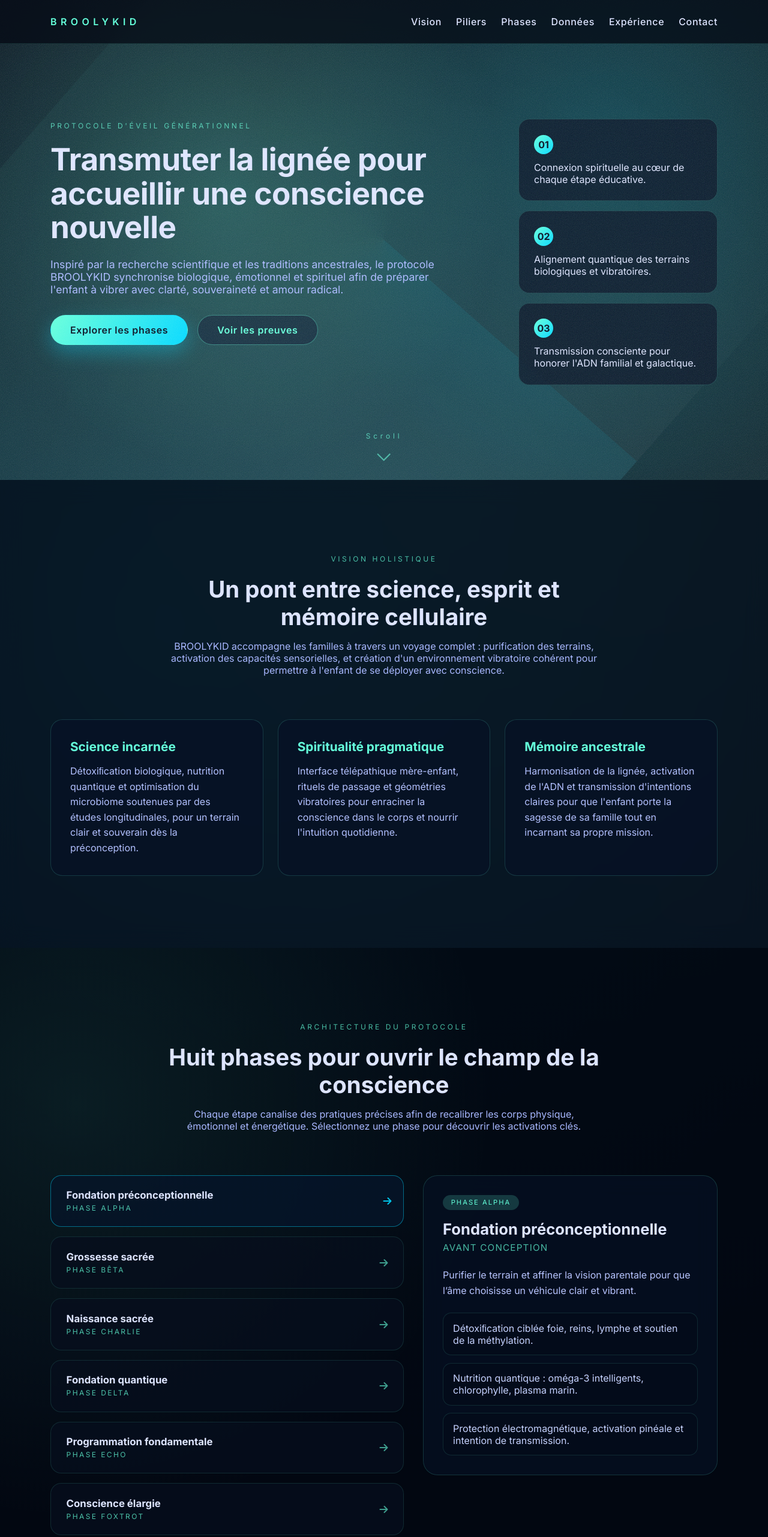
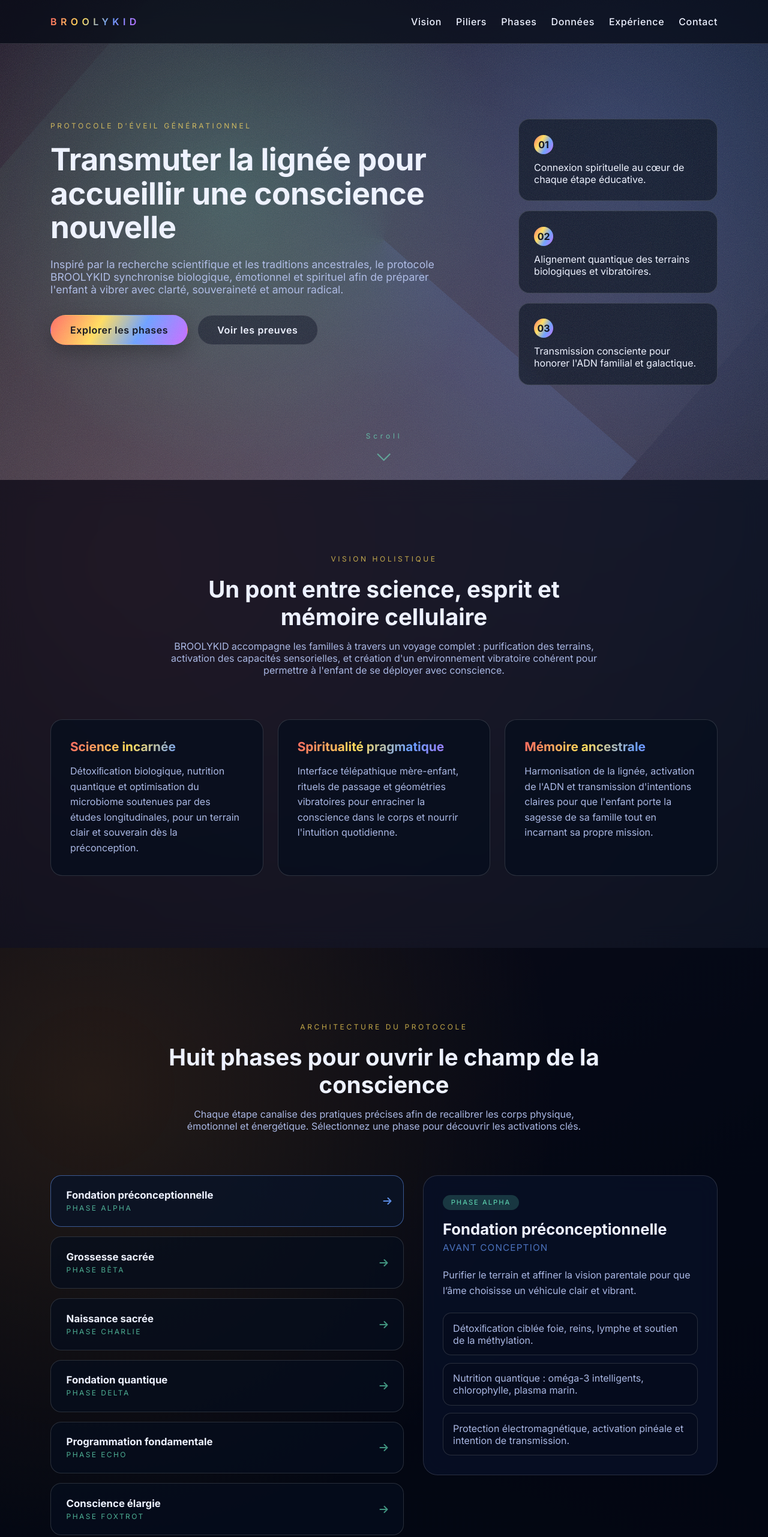
Before and after one commit to algoq369/broolykid-protocol, a plain HTML site: page index.html in a window 1280 px wide. Shown: the top 2562 px of the page at 60% size. Drawn offline with nearby package versions, Linux system fonts and the light colour scheme.

Commit message:
Refresh rainbow visual system
Co-authored-by: factory-droid[bot] <138933559+factory-droid[bot]@users.noreply.github.com>

```diff
--- a/styles.css
+++ b/styles.css
@@ -8,21 +8,59 @@
   scroll-behavior: smooth;
 }
 
+:root {
+  --color-1: 255, 105, 97;
+  --color-2: 255, 166, 43;
+  --color-3: 255, 219, 90;
+  --color-4: 97, 221, 183;
+  --color-5: 104, 157, 255;
+  --color-6: 200, 103, 255;
+  --text-primary: 237, 241, 255;
+  --text-secondary: 170, 184, 228;
+  --surface-strong: rgba(8, 16, 38, 0.86);
+  --surface-soft: rgba(6, 14, 30, 0.72);
+  --surface-ghost: rgba(15, 21, 38, 0.45);
+  --border-strong: rgba(255, 255, 255, 0.24);
+  --border-soft: rgba(255, 255, 255, 0.14);
+  --accent-gradient: linear-gradient(
+    120deg,
+    rgb(var(--color-1)) 0%,
+    rgb(var(--color-3)) 35%,
+    rgb(var(--color-5)) 65%,
+    rgb(var(--color-6)) 100%
+  );
+  --accent-gradient-alt: linear-gradient(
+    120deg,
+    rgb(var(--color-4)) 0%,
+    rgb(var(--color-6)) 100%
+  );
+}
+
 body {
   font-family: "Inter", sans-serif;
-  color: #dde4ff;
+  color: rgb(var(--text-primary));
   background:
     radial-gradient(
-      circle at 20% 20%,
-      rgba(0, 212, 255, 0.12),
-      transparent 35%
+      circle at 16% 18%,
+      rgba(var(--color-1), 0.24),
+      transparent 32%
     ),
     radial-gradient(
-      circle at 80% 10%,
-      rgba(100, 255, 218, 0.12),
-      transparent 40%
+      circle at 82% 12%,
+      rgba(var(--color-5), 0.22),
+      transparent 38%
     ),
-    linear-gradient(180deg, #070914 0%, #081021 60%, #04060e 100%);
+    radial-gradient(
+      circle at 26% 78%,
+      rgba(var(--color-3), 0.16),
+      transparent 44%
+    ),
+    linear-gradient(
+      180deg,
+      rgba(4, 7, 19, 1) 0%,
+      rgba(6, 12, 26, 1) 58%,
+      rgba(4, 6, 16, 1) 100%
+    );
   overflow-x: hidden;
 }
 
@@ -51,8 +89,8 @@
   width: 100%;
   z-index: 10;
   backdrop-filter: blur(16px);
-  background: rgba(4, 7, 18, 0.72);
-  border-bottom: 1px solid rgba(100, 255, 218, 0.12);
+  background: rgba(5, 8, 24, 0.68);
+  border-bottom: 1px solid var(--border-soft);
   transition: background 0.4s ease;
 }
 
@@ -69,7 +107,9 @@
 .brand-label {
   letter-spacing: 0.4rem;
   font-weight: 600;
-  color: #64ffda;
+  background: var(--accent-gradient);
+  -webkit-background-clip: text;
+  color: transparent;
 }
 
 .nav-menu {
@@ -79,7 +119,7 @@
 }
 
 .nav-link {
-  color: #dde4ff;
+  color: rgb(var(--text-primary));
   text-decoration: none;
   font-weight: 500;
   letter-spacing: 0.04em;
@@ -95,7 +135,7 @@
   bottom: 0;
   width: 100%;
   height: 2px;
-  background: linear-gradient(90deg, #64ffda, #00d8ff);
+  background: var(--accent-gradient);
   transform: scaleX(0);
   transform-origin: left;
   transition: transform 0.3s ease;
@@ -103,7 +143,7 @@
 
 .nav-link:hover,
 .nav-link:focus {
-  color: #64ffda;
+  color: rgb(var(--text-primary));
 }
 
 .nav-link:hover::after,
@@ -121,7 +161,7 @@
 .bar {
   width: 26px;
   height: 3px;
-  background: #dde4ff;
+  background: rgb(var(--text-primary));
   transition: all 0.3s ease;
 }
 
@@ -144,10 +184,14 @@
   background:
     radial-gradient(
       circle at 30% 40%,
-      rgba(100, 255, 218, 0.18),
+      rgba(var(--color-4), 0.22),
       transparent 45%
     ),
-    radial-gradient(circle at 80% 30%, rgba(0, 216, 255, 0.16), transparent 50%);
+    radial-gradient(
+      circle at 80% 30%,
+      rgba(var(--color-5), 0.18),
+      transparent 50%
+    );
   z-index: 0;
   overflow: hidden;
 }
@@ -159,8 +203,8 @@
   background:
     conic-gradient(
       from 0deg,
-      rgba(0, 216, 255, 0.08),
-      rgba(100, 255, 218, 0.05),
+      rgba(var(--color-5), 0.12),
+      rgba(var(--color-4), 0.07),
       transparent 70%
     ),
     radial-gradient(
@@ -191,7 +235,7 @@
 }
 
 .hero-intro p {
-  color: #a9b8ff;
+  color: rgb(var(--text-secondary));
   font-size: 1.1rem;
   max-width: 640px;
   margin-bottom: 2rem;
@@ -221,24 +265,24 @@
 }
 
 .btn-primary {
-  background: linear-gradient(120deg, #64ffda, #00d8ff);
-  color: #041022;
-  box-shadow: 0 12px 32px rgba(0, 216, 255, 0.35);
+  background: var(--accent-gradient);
+  color: #050915;
+  box-shadow: 0 12px 32px rgba(0, 0, 0, 0.32);
 }
 
 .btn-primary:hover {
   transform: translateY(-3px);
-  box-shadow: 0 18px 40px rgba(0, 216, 255, 0.4);
+  box-shadow: 0 18px 46px rgba(0, 0, 0, 0.4);
 }
 
 .btn-ghost {
-  border-color: rgba(100, 255, 218, 0.4);
-  color: #64ffda;
-  background: rgba(14, 26, 52, 0.55);
+  border-color: var(--border-soft);
+  color: rgb(var(--text-primary));
+  background: rgba(12, 18, 36, 0.55);
 }
 
 .btn-ghost:hover {
-  background: rgba(100, 255, 218, 0.1);
+  background: rgba(255, 255, 255, 0.12);
   transform: translateY(-3px);
 }
 
@@ -247,7 +291,7 @@
   text-transform: uppercase;
   letter-spacing: 0.3em;
   font-size: 0.75rem;
-  color: rgba(100, 255, 218, 0.72);
+  color: rgba(var(--color-3), 0.75);
   margin-bottom: 1.25rem;
 }
 
@@ -258,8 +302,8 @@
 }
 
 .point-card {
-  background: rgba(7, 18, 38, 0.78);
-  border: 1px solid rgba(100, 255, 218, 0.18);
+  background: var(--surface-soft);
+  border: 1px solid var(--border-soft);
   border-radius: 18px;
   padding: 1.6rem;
   backdrop-filter: blur(22px);
@@ -277,8 +321,8 @@
   width: 32px;
   height: 32px;
   border-radius: 50%;
-  background: linear-gradient(135deg, #64ffda, #00d8ff);
-  color: #041022;
+  background: var(--accent-gradient);
+  color: #050915;
   font-weight: 700;
   margin-bottom: 0.75rem;
 }
@@ -294,14 +338,14 @@
   gap: 10px;
   font-size: 0.75rem;
   letter-spacing: 0.4em;
-  color: rgba(100, 255, 218, 0.7);
+  color: rgba(var(--color-4), 0.72);
 }
 
 .scroll-arrow {
   width: 16px;
   height: 16px;
-  border-right: 2px solid rgba(100, 255, 218, 0.6);
-  border-bottom: 2px solid rgba(100, 255, 218, 0.6);
+  border-right: 2px solid rgba(var(--color-4), 0.6);
+  border-bottom: 2px solid rgba(var(--color-4), 0.6);
   transform: rotate(45deg);
   animation: scrollBounce 2s infinite;
 }
@@ -348,11 +392,11 @@
 }
 
 .section-header p {
-  color: #a9b8ff;
+  color: rgb(var(--text-secondary));
 }
 
 .vision {
-  background: rgba(5, 12, 26, 0.6);
+  background: rgba(6, 12, 24, 0.6);
   backdrop-filter: blur(18px);
 }
 
@@ -363,8 +407,8 @@
 }
 
 .vision-card {
-  background: rgba(7, 18, 38, 0.75);
-  border: 1px solid rgba(100, 255, 218, 0.16);
+  background: var(--surface-soft);
+  border: 1px solid var(--border-soft);
   border-radius: 20px;
   padding: 2rem;
   min-height: 240px;
@@ -372,31 +416,32 @@
     transform 0.3s ease,
     border-color 0.3s ease;
 }
-
 .vision-card:hover {
   transform: translateY(-8px);
-  border-color: rgba(0, 216, 255, 0.45);
+  border-color: rgba(var(--color-5), 0.55);
 }
 
 .vision-card h3 {
   margin-bottom: 1rem;
   font-size: 1.3rem;
-  color: #64ffda;
+  background: var(--accent-gradient);
+  -webkit-background-clip: text;
+  color: transparent;
 }
 
 .vision-card p {
-  color: #b3c1ff;
+  color: rgb(var(--text-secondary));
   line-height: 1.6;
 }
 
 .phases {
   background:
     radial-gradient(
-      circle at 10% 20%,
-      rgba(100, 255, 218, 0.08),
-      transparent 45%
+      circle at 12% 18%,
+      rgba(var(--color-2), 0.12),
+      transparent 50%
     ),
-    rgba(2, 6, 16, 0.85);
+    rgba(3, 7, 18, 0.85);
 }
 
 .phases-layout {
@@ -416,8 +461,8 @@
   align-items: center;
   padding: 1.4rem 1.6rem;
   border-radius: 18px;
-  background: rgba(7, 15, 30, 0.75);
-  border: 1px solid rgba(100, 255, 218, 0.12);
+  background: var(--surface-soft);
+  border: 1px solid var(--border-soft);
   cursor: pointer;
   font: inherit;
   color: inherit;
@@ -431,7 +476,7 @@
 
 .phase-card:focus {
   outline: none;
-  box-shadow: 0 0 0 3px rgba(100, 255, 218, 0.18);
+  box-shadow: 0 0 0 3px rgba(var(--color-5), 0.2);
 }
 
 .phase-card h4 {
@@ -439,36 +484,36 @@
 }
 
 .phase-card span {
-  color: rgba(100, 255, 218, 0.75);
+  color: rgba(var(--color-4), 0.78);
   letter-spacing: 0.2em;
   font-size: 0.75rem;
   text-transform: uppercase;
 }
 
 .phase-card i {
-  color: rgba(100, 255, 218, 0.6);
+  color: rgba(var(--color-4), 0.65);
   transition: transform 0.3s ease;
 }
 
 .phase-card.active,
 .phase-card:hover {
   transform: translateX(6px);
-  border-color: rgba(0, 216, 255, 0.45);
-  background: rgba(7, 22, 42, 0.85);
+  border-color: rgba(var(--color-5), 0.5);
+  background: rgba(10, 20, 40, 0.82);
 }
 
 .phase-card.active i,
 .phase-card:hover i {
   transform: translateX(6px);
-  color: rgba(0, 216, 255, 0.9);
+  color: rgba(var(--color-5), 0.88);
 }
 
 .phase-detail {
   position: sticky;
   top: 100px;
   align-self: start;
-  background: rgba(6, 16, 34, 0.78);
-  border: 1px solid rgba(100, 255, 218, 0.16);
+  background: var(--surface-strong);
+  border: 1px solid var(--border-soft);
   border-radius: 24px;
   padding: 2rem;
   backdrop-filter: blur(18px);
@@ -484,8 +529,8 @@
   justify-content: center;
   padding: 0.35rem 0.85rem;
   border-radius: 999px;
-  background: rgba(100, 255, 218, 0.18);
-  color: #64ffda;
+  background: rgba(var(--color-4), 0.2);
+  color: rgb(var(--color-4));
   letter-spacing: 0.18em;
   font-size: 0.7rem;
   text-transform: uppercase;
@@ -498,14 +543,14 @@
 }
 
 .phase-timeline {
-  color: rgba(100, 255, 218, 0.7);
+  color: rgba(var(--color-5), 0.7);
   font-size: 0.95rem;
   letter-spacing: 0.08em;
   text-transform: uppercase;
 }
 
 .phase-description {
-  color: #b8c4ff;
+  color: rgb(var(--text-secondary));
   margin-bottom: 1.5rem;
   line-height: 1.6;
 }
@@ -519,13 +564,13 @@
 .phase-points li {
   padding: 0.9rem 1rem;
   border-radius: 14px;
-  background: rgba(4, 12, 26, 0.7);
-  border: 1px solid rgba(100, 255, 218, 0.12);
-  color: #c6d2ff;
+  background: rgba(6, 12, 28, 0.72);
+  border: 1px solid var(--border-soft);
+  color: rgb(var(--text-secondary));
 }
 
 .evidence {
-  background: rgba(5, 12, 26, 0.85);
+  background: rgba(6, 10, 24, 0.85);
 }
 
 .stats-grid {
@@ -535,8 +580,8 @@
 }
 
 .stat-card {
-  background: rgba(7, 18, 38, 0.78);
-  border: 1px solid rgba(100, 255, 218, 0.14);
+  background: var(--surface-soft);
+  border: 1px solid var(--border-soft);
   border-radius: 22px;
   padding: 2rem;
   min-height: 220px;
@@ -548,7 +593,7 @@
 .stat-value {
   font-size: 2.5rem;
   font-weight: 700;
-  background: linear-gradient(120deg, #64ffda, #00d8ff);
+  background: var(--accent-gradient);
   -webkit-background-clip: text;
   -webkit-text-fill-color: transparent;
 }
@@ -557,14 +602,14 @@
   font-size: 0.75rem;
   letter-spacing: 0.14em;
   text-transform: uppercase;
-  color: rgba(100, 255, 218, 0.6);
+  color: rgba(var(--color-4), 0.68);
 }
 
 .immersion {
   background: linear-gradient(
     180deg,
-    rgba(3, 10, 24, 0.8) 0%,
-    rgba(7, 18, 40, 0.92) 100%
+    rgba(5, 11, 26, 0.82) 0%,
+    rgba(10, 20, 44, 0.94) 100%
   );
 }
 
@@ -576,8 +621,8 @@
 }
 
 .immersion-card {
-  background: rgba(7, 18, 38, 0.75);
-  border: 1px solid rgba(100, 255, 218, 0.14);
+  background: var(--surface-soft);
+  border: 1px solid var(--border-soft);
   border-radius: 20px;
   padding: 2rem;
   display: flex;
@@ -586,38 +631,40 @@
 }
 
 .immersion-card h3 {
-  color: #64ffda;
+  background: var(--accent-gradient);
+  -webkit-background-clip: text;
+  color: transparent;
 }
 
 .immersion-card ul {
   list-style: none;
   display: grid;
   gap: 0.9rem;
-  color: #c4d2ff;
+  color: rgb(var(--text-secondary));
   line-height: 1.6;
 }
 
 .immersion-quote {
   text-align: center;
-  color: #a9b8ff;
+  color: rgb(var(--text-secondary));
   font-style: italic;
   font-size: 1.05rem;
-  background: rgba(7, 12, 28, 0.7);
-  border: 1px solid rgba(100, 255, 218, 0.12);
+  background: rgba(10, 18, 36, 0.68);
+  border: 1px solid var(--border-soft);
   border-radius: 18px;
   padding: 2rem 3rem;
 }
 
 .contact {
-  background: rgba(4, 10, 22, 0.92);
+  background: rgba(5, 10, 24, 0.92);
 }
 
 .contact-inner {
   display: flex;
   flex-direction: column;
   gap: 2.5rem;
-  background: rgba(7, 16, 34, 0.8);
-  border: 1px solid rgba(100, 255, 218, 0.16);
+  background: var(--surface-strong);
+  border: 1px solid var(--border-soft);
   border-radius: 26px;
   padding: 3rem;
   backdrop-filter: blur(18px);
@@ -629,7 +676,7 @@
 }
 
 .contact-copy p {
-  color: #b5c4ff;
+  color: rgb(var(--text-secondary));
   max-width: 720px;
 }
 
@@ -641,7 +688,7 @@
 
 .footer {
   background: rgba(4, 9, 20, 0.95);
-  border-top: 1px solid rgba(100, 255, 218, 0.16);
+  border-top: 1px solid var(--border-soft);
 }
 
 .footer-content {
@@ -659,7 +706,7 @@
 }
 
 .footer-links a {
-  color: rgba(221, 228, 255, 0.72);
+  color: rgba(var(--text-secondary), 0.72);
   text-decoration: none;
   letter-spacing: 0.12em;
   font-size: 0.75rem;
@@ -667,7 +714,7 @@
 }
 
 .footer-links a:hover {
-  color: #64ffda;
+  color: rgb(var(--text-primary));
 }
 
 .reveal {
@@ -734,7 +781,7 @@
     overflow: hidden;
     flex-direction: column;
     background: rgba(4, 9, 20, 0.96);
-    border-bottom: 1px solid rgba(100, 255, 218, 0.12);
+    border-bottom: 1px solid var(--border-soft);
     transition: max-height 0.3s ease;
   }
 
```
